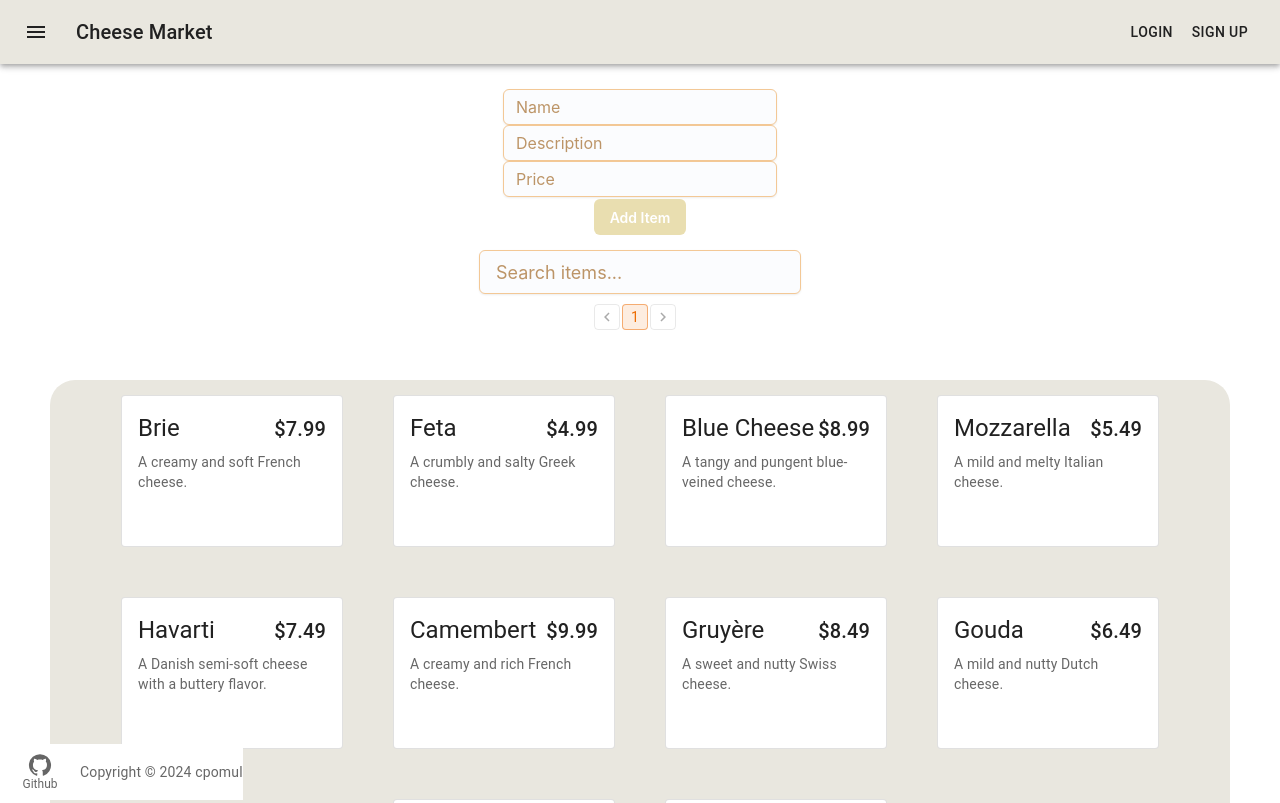
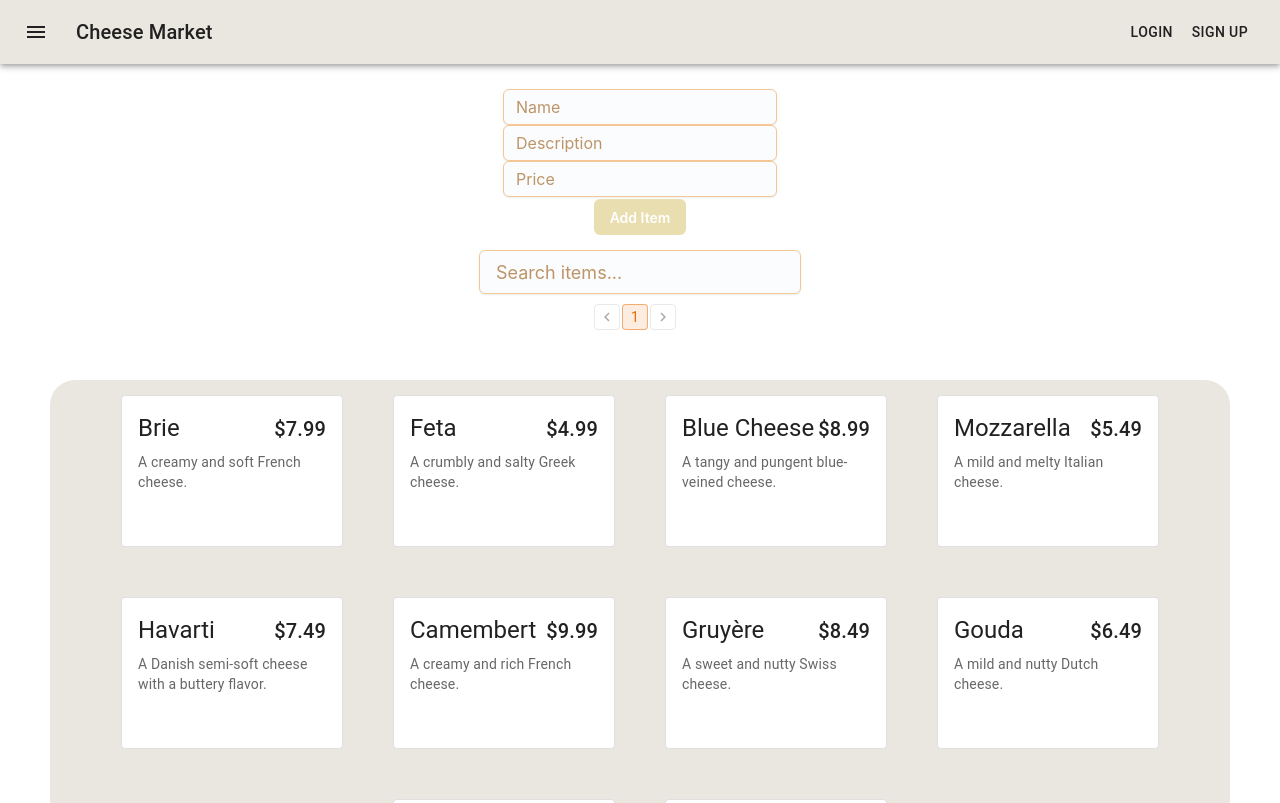
Before and after one commit to cpomul/marketplace, a React (Vite) app: page / in a window 1280 px wide. Shown: the top 803 px of the page. Built offline with nearby package versions, Linux system fonts and the light colour scheme; a web font is replaced by a local one.

Commit message:
Fixed typos

```diff
--- a/src/App.jsx
+++ b/src/App.jsx
@@ -16,7 +16,6 @@ function App() {
               <Route path="/home" element={<ProductsListingPage />} />
               <Route path="/product/:id" element={<ProductDetailsPage />} />
           </Routes>
-          <BottomNav />
       </>
   )
 }
--- a/src/Components/Alert.jsx
+++ b/src/Components/Alert.jsx
@@ -5,7 +5,7 @@ import ErrorIcon from '@mui/icons-material/Error';
 export default function SimpleAlert() {
     return (
         <Alert icon={<ErrorIcon fontSize="inherit" />} severity="error">
-            You must provide a name and description of your product!
+            You must provide a name, description and the price of your product!
         </Alert>
     );
 }
--- a/src/Components/ProductsListingPage.jsx
+++ b/src/Components/ProductsListingPage.jsx
@@ -1,6 +1,6 @@
 import * as MuiJoy from "@mui/joy";
 import * as MuiMat from "@mui/material"
-import { addItem, getAll, deleteItem } from './MockDataRepository.jsx';
+import { addItem, getAll } from './MockDataRepository.jsx';
 import {useState} from "react";
 import ItemDivider from './Divider.jsx';
 import SimpleAlert from "./Alert.jsx";
```
